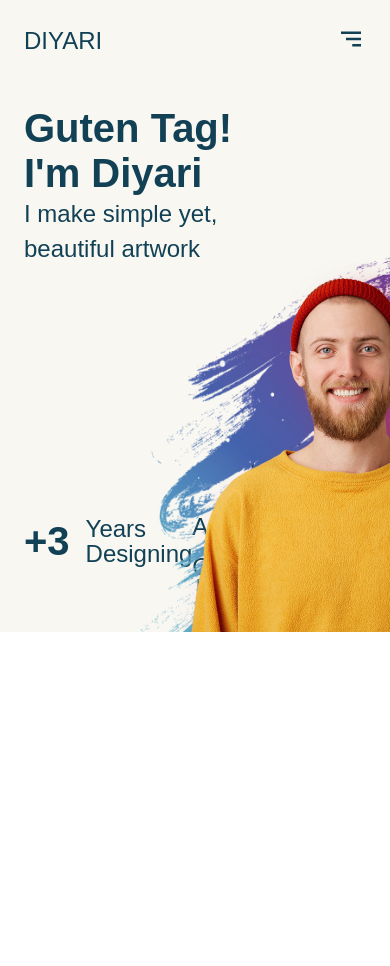
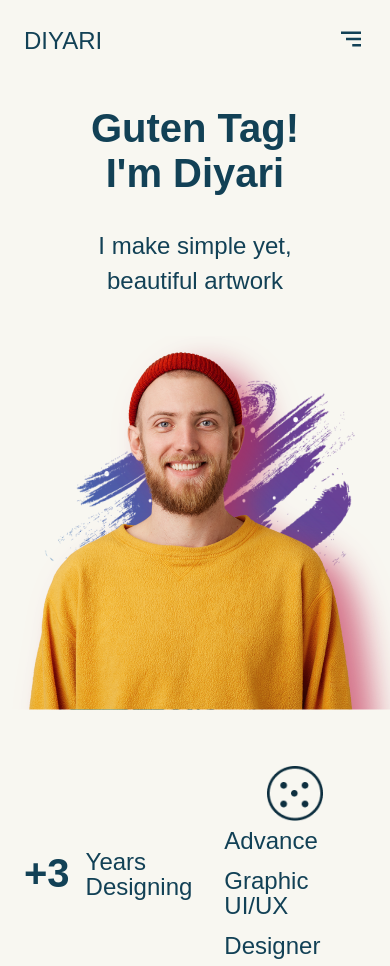
Before and after one commit to dearyfareq/react-personal-portfolio, a React (Vite) app: page / in a window 390 px wide. Before the commit the page ends 844 px from the top, so only its background shows below. Built offline with nearby package versions, Linux system fonts and the light colour scheme; a web font is replaced by a local one.

Commit message:
added media Query for Hero section for smaller screens

```diff
--- a/react-personal-portfolio/src/components/hero.module.scss
+++ b/react-personal-portfolio/src/components/hero.module.scss
@@ -18,7 +18,12 @@
             >:nth-child(2){
                 line-height: 35px;
             }
-
+            // media Query for smaller screens - upper text
+            @media (max-width: 770px){
+                justify-content: center;
+                text-align: center;
+                gap: 2rem;
+            }
         }
 
         .lower{
@@ -26,6 +31,15 @@
             display: flex;
             align-items: center;
             justify-content: space-between;
+
+            // media Query for smaller screens - lower text
+            @media (max-width: 770px), (max-width: $sm){
+                justify-content: center;
+                margin-top: 4rem;
+                gap: 2rem;
+                position: relative;
+                top: 2rem;
+            }
 
             .skills{
                 display: flex;
@@ -40,16 +54,23 @@
                 display: flex;
                 flex-direction: column;
                 align-items: center;
-                gap: 0.1rem;
+                gap: 0.3rem;
                 margin-top: -40px;
                 >:nth-child(3){
                     margin-top: -20px;
                 }
 
+                // media Query for smaller screens - lower text - freelance text & icon
+                @media (max-width: 770px), (max-width: $sm){
+                    justify-content: center;
+                    margin-top: -0.5rem;
+                    margin-bottom: 0.5rem;
+                }
+
 
                 img{
                     width: 3.5rem;
-                    margin-bottom: 1rem;
+                    margin-bottom: -0.3rem;
                 }
             }
         }
@@ -62,6 +83,18 @@
             background-size: 23rem;
             background-repeat: no-repeat;
             left: 34%;
+
+            // media Query for smaller screens - person image
+            @media (max-width: 770px), (max-width: $sm){
+                background-size: 20rem;
+                position: relative;
+                left: 0;
+                z-index: -1;
+                display: flex;
+                align-items: center;
+                justify-content: center;
+                background-position: bottom;
+            }
         }
     }
 }
```
